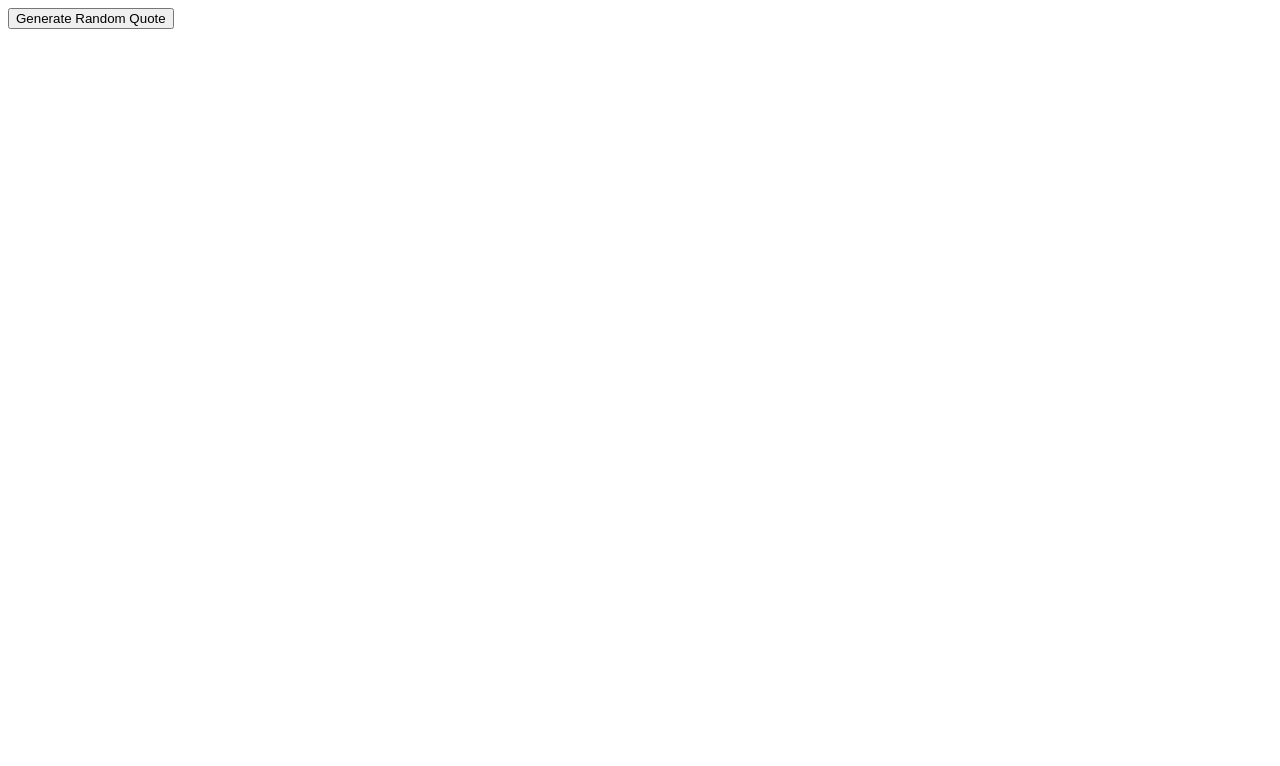
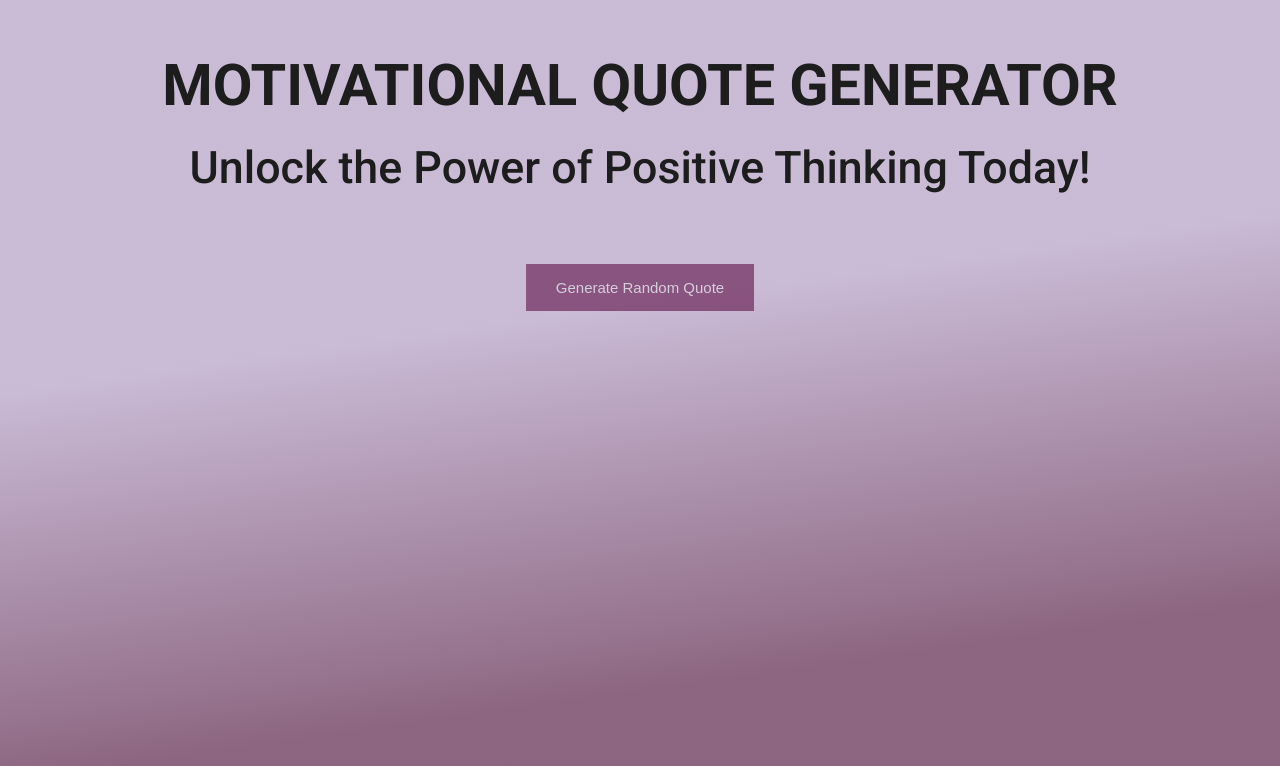
Before and after one commit to BGowera/motivational_quote_generator, a website: page index.html in a window 1280 px wide. Drawn offline with nearby package versions, Linux system fonts and the light colour scheme.

Commit message:
basic styling

```diff
--- a/css/style.css
+++ b/css/style.css
@@ -1,11 +1,124 @@
+*{
+        margin:0;
+        padding: 0;
+        box-sizing: border-box;
+}
+
+:root{
+--color-primary-1: #C180AD;
+--color-primary-0: #802B67;
+--color-primary-2: #A15088;
+--color-primary-3: #601048;
+--color-primary-4: #40002D;
+
+--color-secondary-1-0: #A23645; 	/* Main Secondary color (1) */
+--color-secondary-1-1: #F3A2AD;
+--color-secondary-1-2: #CA6573;
+--color-secondary-1-3: #791422;
+--color-secondary-1-4: #51000B;
+
+--color-secondary-2-0: #522B72; 	/* Main Secondary color (2) */
+--color-secondary-2-1: #9476AB;
+--color-secondary-2-2: #714C8F;
+--color-secondary-2-3: #381356;
+--color-secondary-2-4: #210439;
+
+--color-complement-0: #84A136; 	/* Main Complement color */
+--color-complement-1: #DCF1A1;
+--color-complement-2: #AEC965;
+--color-complement-3: #5E7914;
+--color-complement-4: #3B5000;
+
+}
+
+html{
+        font-size:10px;
+        font-family: 'Roboto', sans-serif;
+}
+
+
+#container{
+        height: 100vh;
+        background: linear-gradient(352deg,rgb(64, 0, 45,0.6) 20%, rgba(149, 119, 172,0.5) 60%);
+        line-height: 1.6;
+        color:rgb(29, 29, 29);
+}
+
+section{
+       padding: 2rem;
+
+}
+
+#welcome-section{
+        padding-top: 4rem;
+         text-align: center;
+}
+
+/* min height 0vw improves clamp compatibility with safari */
+
+h1,h2{
+        min-height: 0vw;
+}
+
+h1{
+        font-size: clamp(1.5em, 4.5vw,6em);
+       font-weight: 600;
+}
+
+h2,h3{
+font-size: clamp(1.2em, 3.5vw, 5em);
+font-weight: 500;
+}
+
+h2{
+  overflow: hidden;
+        white-space: nowrap;
+        margin: 0 auto;
+        animation: typing 2.5s ;
+}
+
+h3{
+        display: inline;
+}
+
+@keyframes typing {
+        from {width: 0}
+        to { width:100%}
+}
+
+
+button{
+        display: block;
+        margin: 0 auto;
+        padding:1em 2em;
+        font-size: 1.5em;
+        background-color: rgba(96, 16, 72,0.6);
+        border: 1px solid var(--color-secondary1-3);
+        color: #d5cfdb;
+        transition: all 1s;
+
+}
+
+button:hover{
+        border-radius: 10px;
+        color:#210439;
+        transform: scale(1.1);
+}
 
 .quote-div{
-        /* display: block;
-        margin: auto; */
-        border: 2px solid red;
-        height: 150px;
-        width: 400px;
-        background: navy;
-        color:white;
+   display: block;
+   margin-top: 15rem;
+   margin: auto;
+   padding:3rem 4rem;
+   width: 75%;
+   margin-top: 3.5rem;
+   background:  center center url(/img/Seaside.jpg);
+   color: white;
+   font-size: 1.8rem;
+}
 
+.attribution-para{
+        text-align: right;
+        font-style: italic;
+        font-size: 1.2rem;
 }
--- a/index.html
+++ b/index.html
@@ -1,22 +1,32 @@
 <!DOCTYPE html>
 <html lang="en">
 	<head>
-	<meta charset="UTF-8">
-	<meta http-equiv="X-UA-Compatible" content="IE=edge">
-	<meta name="viewport" content="width=device-width, initial-scale=1.0">
+		<meta charset="UTF-8" />
+		<meta http-equiv="X-UA-Compatible" content="IE=edge" />
+		<meta name="viewport" content="width=device-width, initial-scale=1.0" />
 		<title>Motivational Quote Generator</title>
-	<link rel="stylesheet" href="css/style.css">
+		<link rel="preconnect" href="https://fonts.googleapis.com" />
+		<link rel="preconnect" href="https://fonts.gstatic.com" crossorigin />
+		<link
+			href="https://fonts.googleapis.com/css2?family=Roboto:ital,wght@0,100;0,300;0,400;0,500;0,700;0,900;1,100;1,300;1,400;1,500;1,700;1,900&display=swap"
+			rel="stylesheet"
+		/>
+		<link rel="stylesheet" href="css/style.css" />
 	</head>
 	<body>
 		<div id="container">
+			<section id="welcome-section">
+				<h1>MOTIVATIONAL QUOTE GENERATOR</h1>
+				<h2>
+					Unlock the Power of Positive Thinking Today!
+				</h2>
+			</section>
+			<section id="quote-section">
 			<form action="#" id="form">
 				<button id="get-btn">Generate Random Quote</button>
-			<!-- <button id="newBtn">Get Another Quote</button> -->
 			</form>
-
+		</section>
 		</div>
-
-
 	</body>
 	<script src="js/main.js"></script>
 	<script src="https://cdn.jsdelivr.net/npm/axios/dist/axios.min.js"></script>
--- a/js/main.js
+++ b/js/main.js
@@ -17,11 +17,12 @@ const newQuote = async () => {
 	quotePara.textContent = quote;
 	attributionPara.textContent = `- ${attribution}`;
 	quoteDiv.classList.add("quote-div");
-	quotePara.classList.add(".quote-para");
-	attributionPara.classList.add(".attribution-para");
+	quotePara.classList.add("quote-para");
+	attributionPara.classList.add("attribution-para");
 	quoteDiv.appendChild(quotePara);
-	quoteDiv.appendChild(attributionPara);
-	container.appendChild(quoteDiv);
+        quoteDiv.appendChild(attributionPara);
+        container.appendChild(quoteDiv);
+
 };
 
 const clear = () => {
@@ -41,7 +42,6 @@ btn.addEventListener('click', async () => {
         newBtn = document.createElement('button');
         newBtn.innerText = "Get Another Quote";
         form.appendChild(newBtn);
-
         newBtn.addEventListener('click', () => {
                 clear();
                 newQuote();
```
Also changed, not shown: README.md, img/Seaside.jpg (added). Lines whose indentation alone changed are shown as unchanged.
